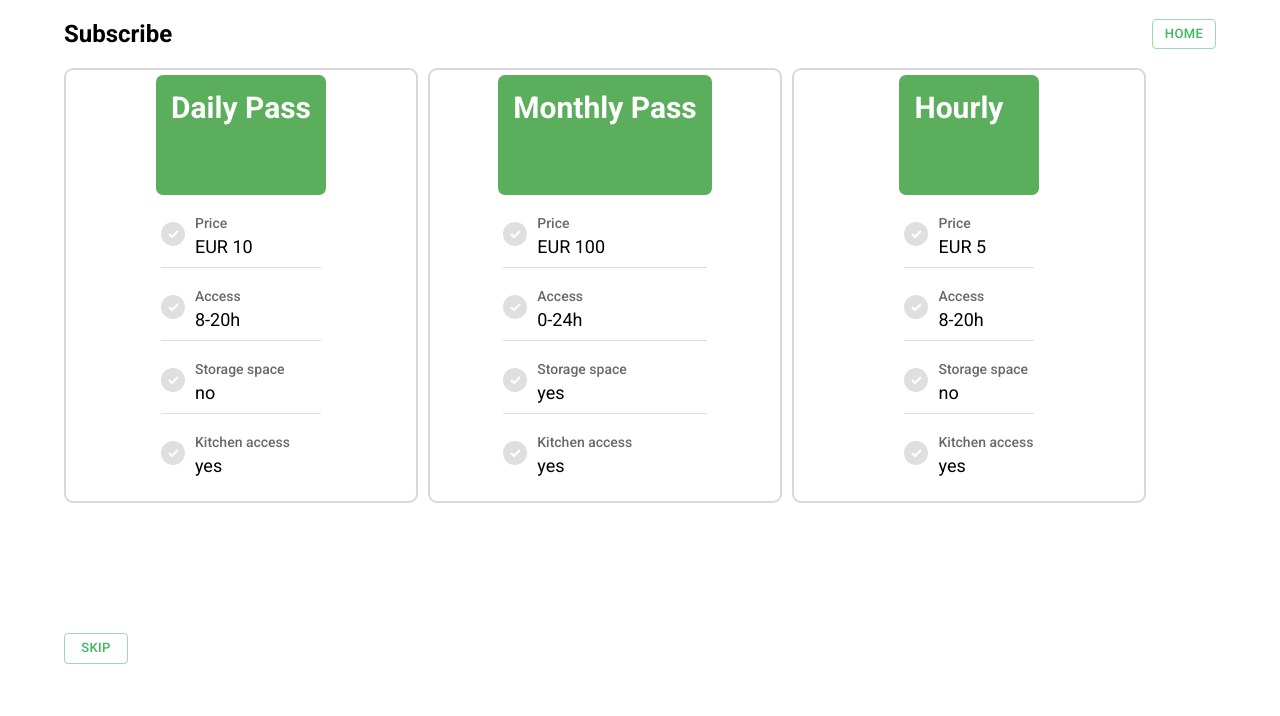
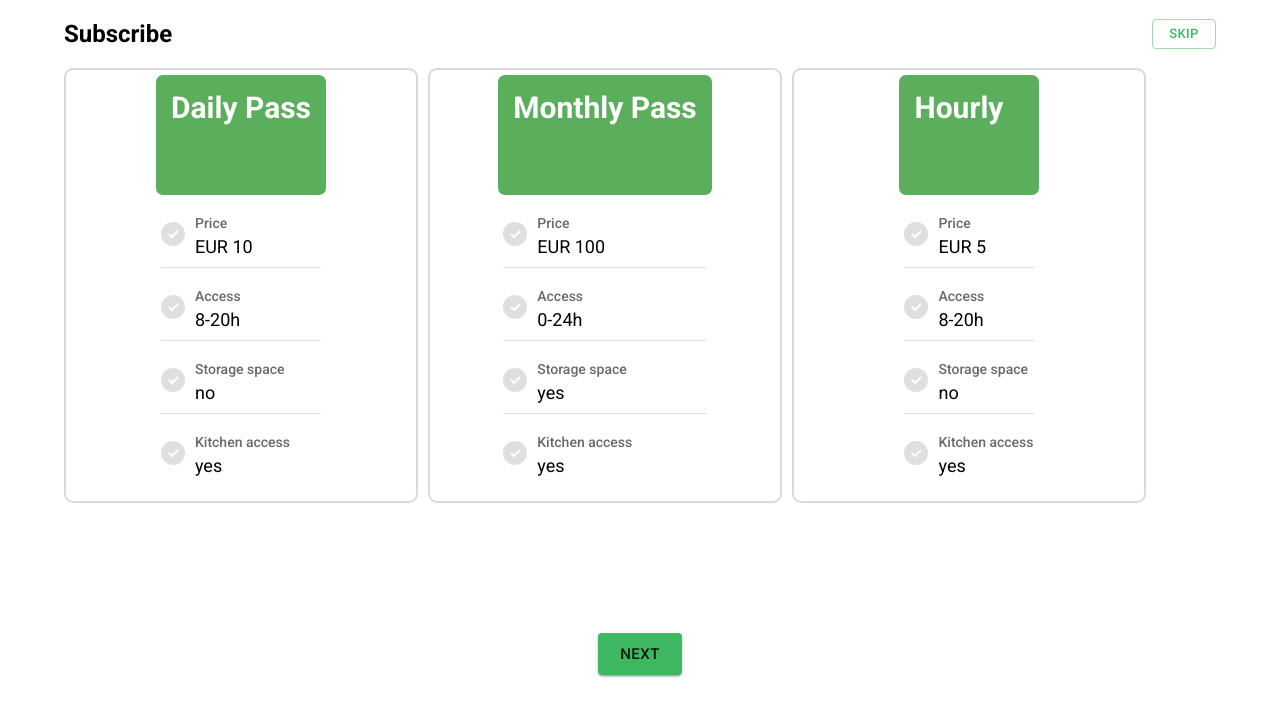
Before and after one commit to frrrolova/cow-app, a React (Vite) app: page /join in a window 1280 px wide. Shown: the top 716 px of the page. Built offline with nearby package versions, Linux system fonts and the light colour scheme; data requests are answered from the project's data file.

Commit message:
feat: add own conponent for subscription options, fix skip btn

```diff
--- a/db.json
+++ b/db.json
@@ -18,6 +18,13 @@
       "name": "bbb",
       "phone": "+9876543210",
       "id": 3
+    },
+    {
+      "email": "ccc@ccc",
+      "password": "$2a$10$DvsuXHrv9d6R2zKgsWI5R.kIYZlxcH2t/xZcrUpuOmCd5.U2j0rTy",
+      "name": "cccc",
+      "phone": "+111111111111",
+      "id": 4
     }
   ],
   "subscriptions": [
--- a/src/App.tsx
+++ b/src/App.tsx
@@ -7,6 +7,7 @@ import { Container } from '@mui/material'
 import { Subscribe } from './pages/Subscribe'
 import { Account } from './pages/Account'
 import { SubscriptionAfterReg } from './pages/SubscriptionAfterReg'
+import { Checkout } from './pages/Checkout'
 
 const router = createBrowserRouter([
   {
@@ -32,6 +33,10 @@ const router = createBrowserRouter([
   {
     path: '/account',
     element: <Account />,
+  },
+  {
+    path: '/checkout',
+    element: <Checkout />,
   },
 ])
 
--- /dev/null
+++ b/src/components/subscriptions/SubscriptionOptions.tsx
@@ -0,0 +1,28 @@
+import { useEffect, useState } from 'react'
+import { SubscriptionCardData } from '../../models/subscriptions-response'
+import { SubscriptionCard } from './subscription-card/SubscriptionCard'
+import { getAllSubscribes } from '../../services/subscriptions.service'
+import { Button } from '@mui/material'
+
+export function SubscriptionOptions() {
+  const [data, setData] = useState<SubscriptionCardData[]>([])
+  useEffect(() => {
+    getAllSubscribes().then((response) => setData(response))
+  }, [])
+  return (
+    <>
+      <div className="subscribe-options">
+        <div className="subscribe-options__container">
+          {data.map((item: SubscriptionCardData) => (
+            <SubscriptionCard key={item.id} subscription={item} />
+          ))}
+        </div>
+      </div>
+      <div className="subcribe-btns-container">
+        <Button size="large" variant="contained" className="subscribe-btn">
+          Next
+        </Button>
+      </div>
+    </>
+  )
+}
--- /dev/null
+++ b/src/pages/Checkout.tsx
@@ -0,0 +1,7 @@
+export function Checkout() {
+  return (
+    <>
+      <header className="header">Checkout</header>
+    </>
+  )
+}
--- a/src/pages/Subscribe.tsx
+++ b/src/pages/Subscribe.tsx
@@ -1,27 +1,14 @@
-import { useEffect, useState } from 'react'
-import { SubscriptionCard } from '../components/subscriptions/subscription-card/SubscriptionCard'
-import { getAllSubscribes } from '../services/subscriptions.service'
-import { SubscriptionCardData } from '../models/subscriptions-response'
 import { NavigationBtn } from '../components/buttons/NavigationBtn'
+import { SubscriptionOptions } from '../components/subscriptions/SubscriptionOptions'
 
 export function Subscribe() {
-  const [data, setData] = useState<SubscriptionCardData[]>([])
-  useEffect(() => {
-    getAllSubscribes().then((response) => setData(response))
-  }, [])
   return (
-    <form>
+    <div>
       <header className="header">
         <h2>Subscribe</h2>
         <NavigationBtn text="home" route="/" />
       </header>
-      <div className="subscribe-options">
-        <div className="subscribe-options__container">
-          {data.map((item: SubscriptionCardData) => (
-            <SubscriptionCard key={item.id} subscription={item} />
-          ))}
-        </div>
-      </div>
-    </form>
+      <SubscriptionOptions />
+    </div>
   )
 }
--- a/src/pages/SubscriptionAfterReg.tsx
+++ b/src/pages/SubscriptionAfterReg.tsx
@@ -1,16 +1,14 @@
-import { Button } from '@mui/material'
-import { Subscribe } from './Subscribe'
-import { useNavigate } from 'react-router-dom'
+import { NavigationBtn } from '../components/buttons/NavigationBtn'
+import { SubscriptionOptions } from '../components/subscriptions/SubscriptionOptions'
 
 export function SubscriptionAfterReg() {
-  const navigate = useNavigate()
   return (
     <>
-      <Subscribe />
-
-      <Button variant="outlined" size="small" onClick={() => navigate('/')}>
-        Skip
-      </Button>
+      <header className="header">
+        <h2>Subscribe</h2>
+        <NavigationBtn text="Skip" route="/" />
+      </header>
+      <SubscriptionOptions />
     </>
   )
 }
--- a/src/styles/index.scss
+++ b/src/styles/index.scss
@@ -50,3 +50,8 @@ li {
   min-height: 550px;
   margin-bottom: 15px;
 }
+
+.subcribe-btns-container {
+  display: flex;
+  justify-content: center;
+}
```
